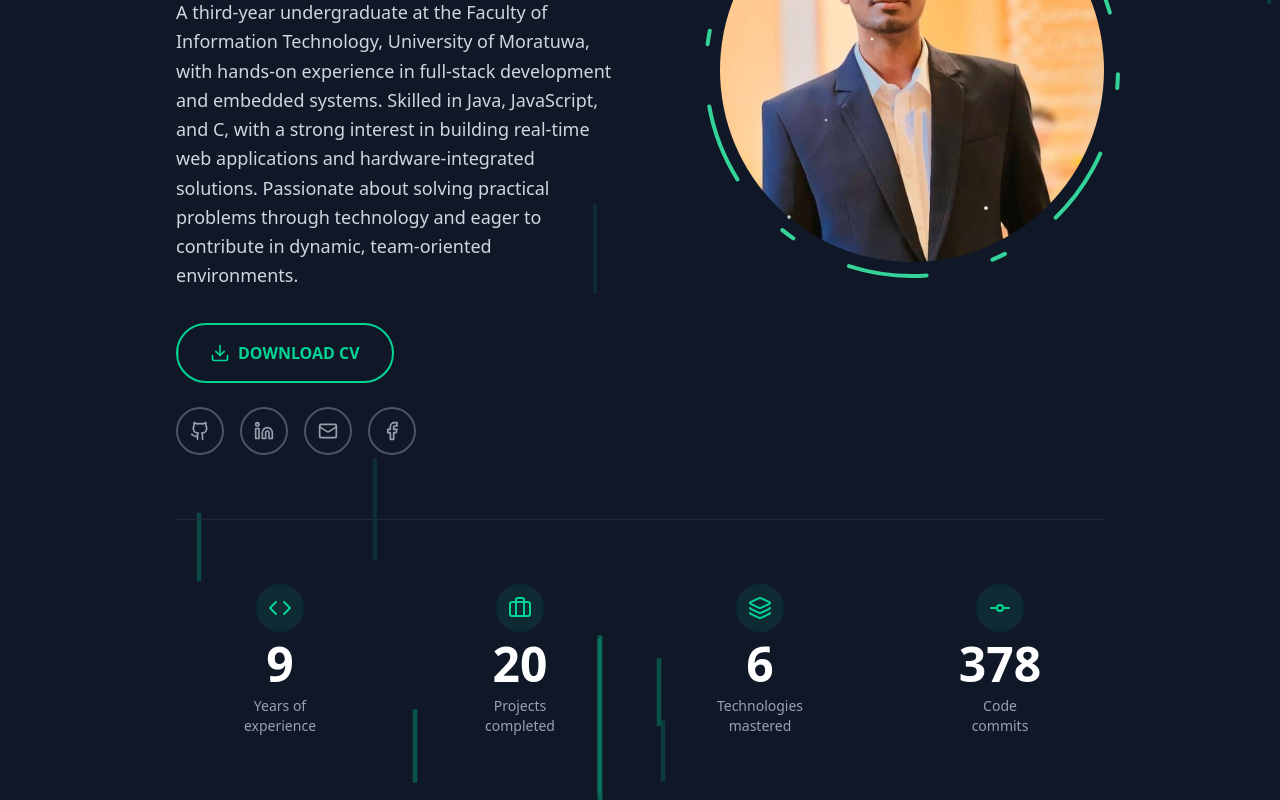
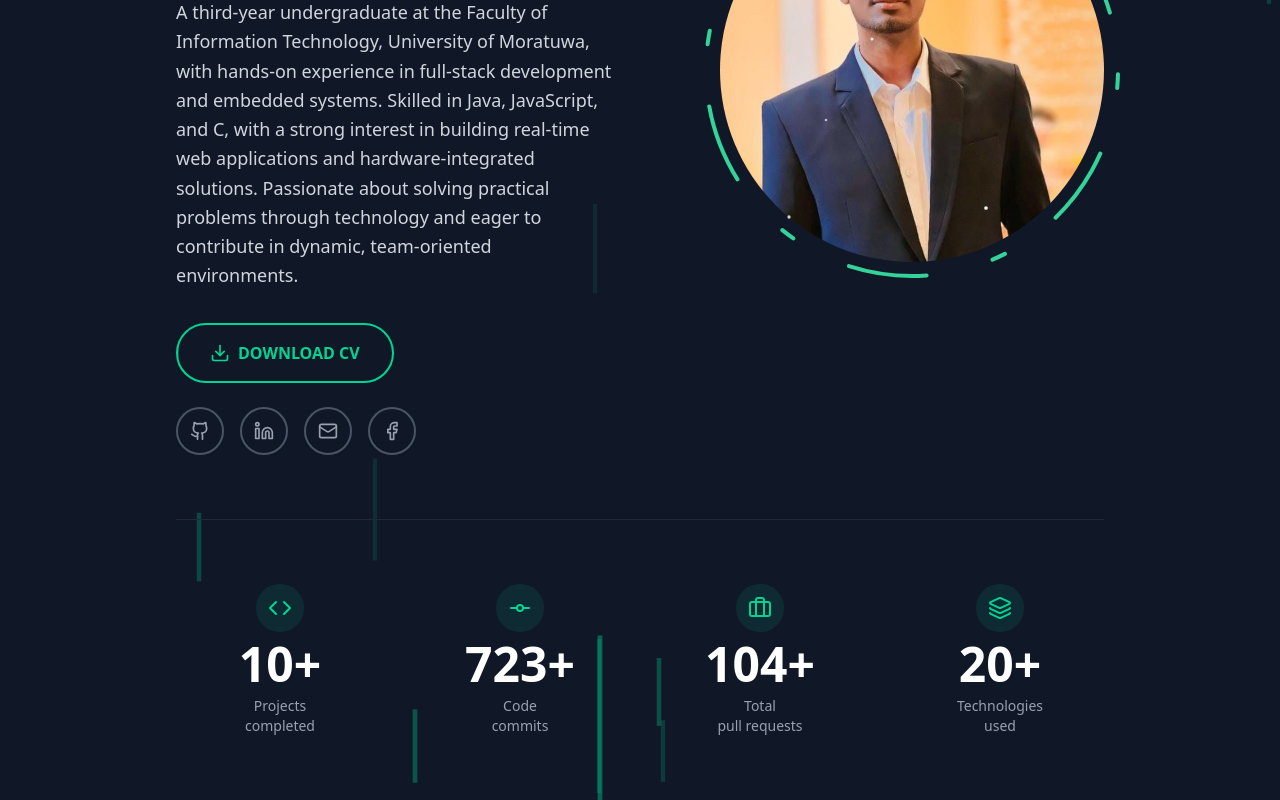
Before and after one commit to Navoda001/portfolio-frontend, a Next.js app: page / in a window 1280 px wide. Shown: the part 454-1254 px from the top of the page. Built offline with nearby package versions, Linux system fonts and the light colour scheme.

Commit message:
update the components

```diff
--- a/app/pages/certificate/page.tsx
+++ b/app/pages/certificate/page.tsx
@@ -1,7 +1,7 @@
 'use client';
 import React, { useState, useEffect } from 'react';
 import { motion, AnimatePresence, Variants } from 'framer-motion';
-import { Award, Trophy, BookOpen, Calendar, ExternalLink, Filter, ChevronLeft, ChevronRight } from 'lucide-react';
+import { Award, Trophy, BookOpen, Calendar, ExternalLink, Filter, ChevronLeft, ChevronRight, ExternalLinkIcon } from 'lucide-react';
 import MobilePageNavigation from '@/app/components/MobilePageNavigation';
 import { usePathname } from 'next/navigation';
 import Image from 'next/image';
@@ -428,6 +428,7 @@ const CertificatesComponent = () => {
                         whileHover={{ scale: 1.05, y: -2 }}
                         whileTap={{ scale: 0.95 }}
                     >
+                        <ExternalLinkIcon size={18} />
                         <span>View All Certifications</span>
                     </motion.a>
                 </div>
--- a/app/pages/introduction/page.tsx
+++ b/app/pages/introduction/page.tsx
@@ -71,10 +71,10 @@ const Introduction = () => {
     ];
 
     const stats = [
-        { number: "9", label: "Years of\nexperience", icon: Code },
-        { number: "20", label: "Projects\ncompleted", icon: Briefcase },
-        { number: "6", label: "Technologies\nmastered", icon: Layers },
-        { number: "378", label: "Code\ncommits", icon: GitCommit },
+        { number: "10 +", label: "Projects\ncompleted", icon: Code },
+        { number: "723 +", label: "Code\ncommits", icon: GitCommit },
+        { number: "104 +", label: "Total\npull requests", icon: Briefcase },
+        { number: "20 +", label: "Technologies\nused", icon: Layers },
     ];
 
     const roles = [
--- a/app/pages/projects/page.tsx
+++ b/app/pages/projects/page.tsx
@@ -14,7 +14,8 @@ import {
   Layers,
   Play,
   Eye,
-  Presentation
+  Presentation,
+  ExternalLinkIcon
 } from 'lucide-react';
 import MobilePageNavigation from '@/app/components/MobilePageNavigation';
 import { usePathname } from "next/navigation";
@@ -546,6 +547,7 @@ const ProjectShowcase = () => {
             whileHover={{ scale: 1.05, y: -2 }}
             whileTap={{ scale: 0.95 }}
           >
+            <ExternalLinkIcon size={18} />
             <span>View All Projects</span>
           </motion.a>
         </div>
```
